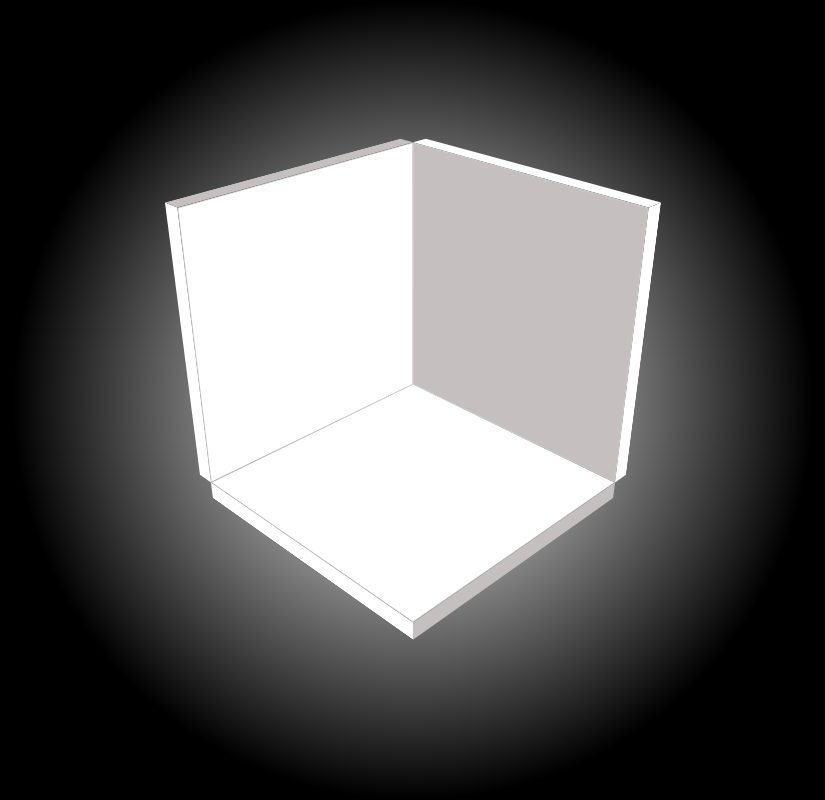
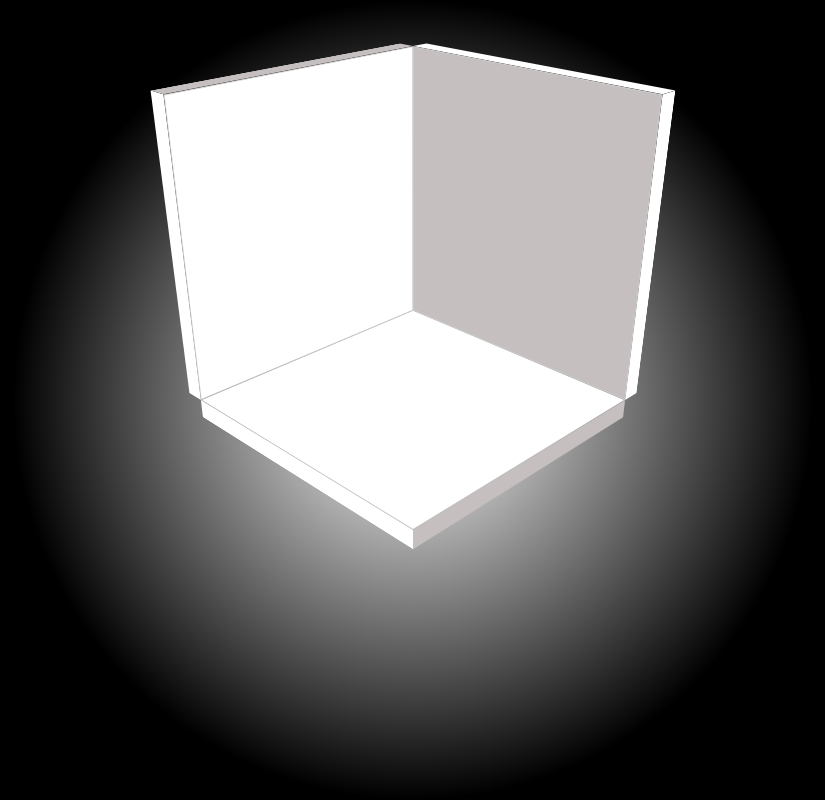
Before and after one commit to pinattutaro/room, a plain HTML site: page sample/sam1.html in a window 1280 px wide. Shown: the whole page, without its empty margins (227-1052 px from the left). Drawn offline with Linux system fonts and the light colour scheme.

Commit message:
set position

```diff
--- a/sample/sam1.html
+++ b/sample/sam1.html
@@ -8,7 +8,7 @@
 </head>
 <body>
     <div class="room">
-        <div class="object" style="--vertical: -100px; --side-color: white;">
+        <div class="object" style="--vertical: calc(-1*var(--vertical)); --side-color: white;">
             <div class="base" style="background-color: rgb(197, 191, 191);"></div>
             <div class="object left" style="--color: rgb(197, 191, 191);">
                 <div class="base" style="background-color: white;"></div>
```
